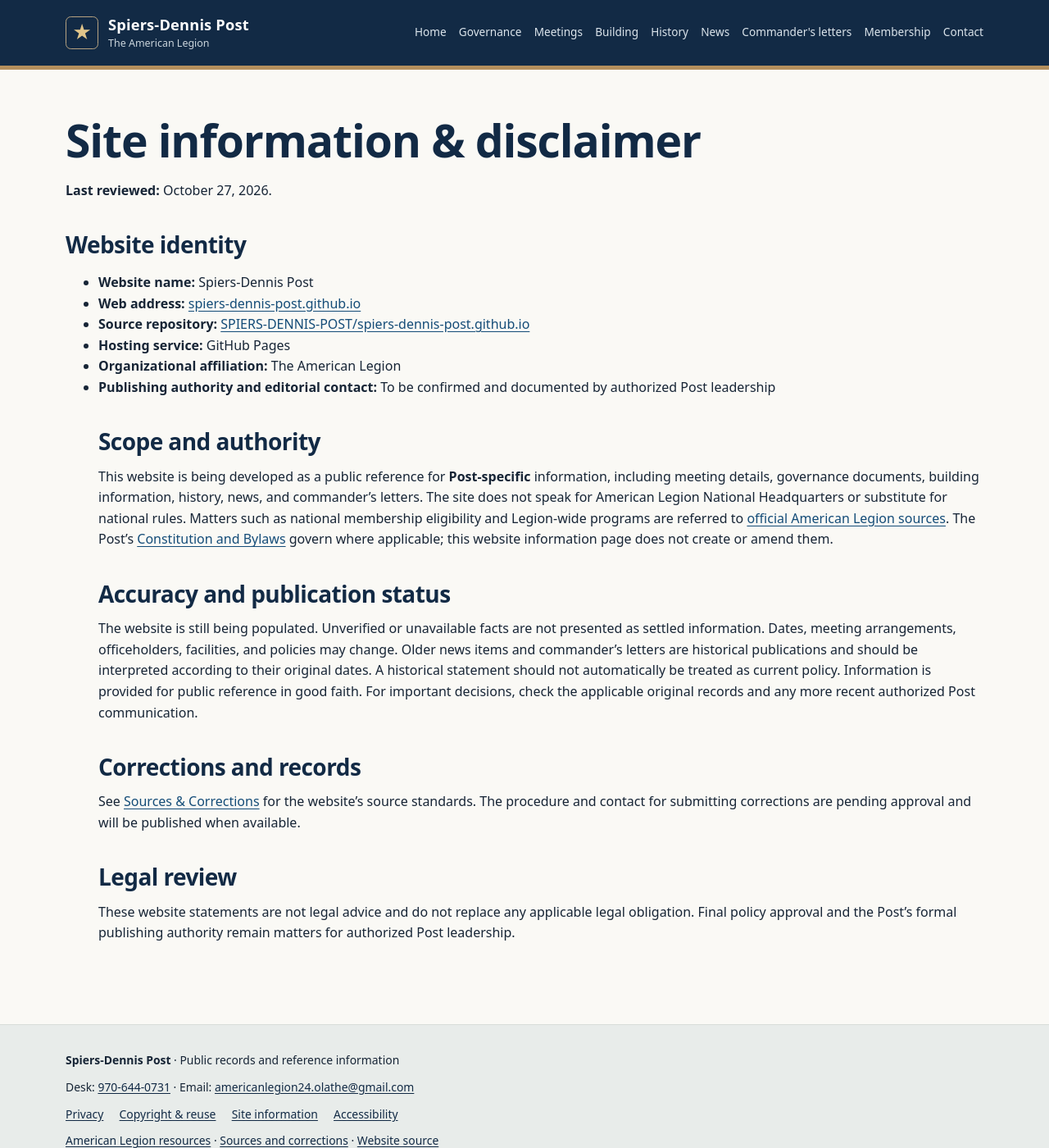
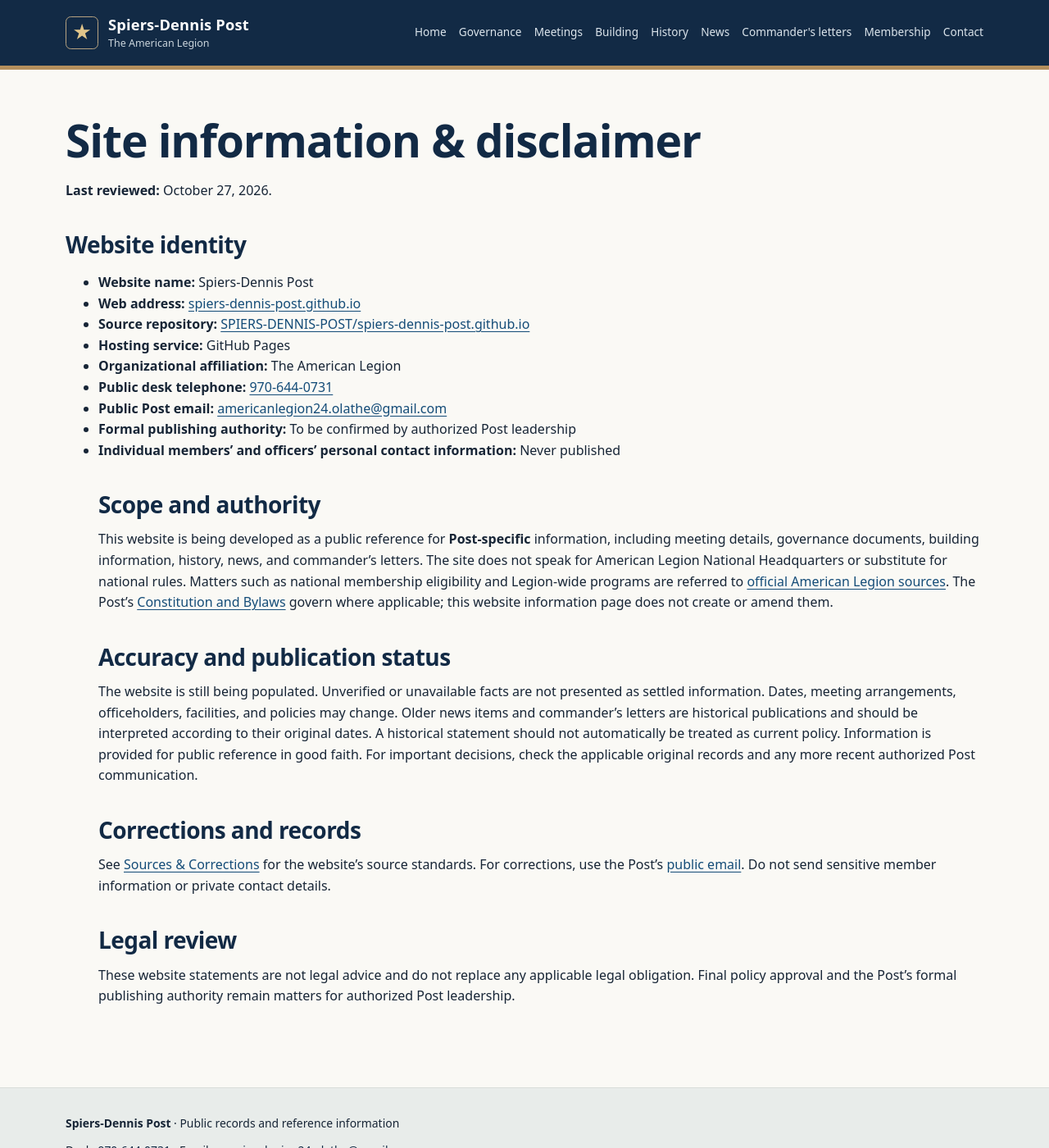
Before and after one commit to SPIERS-DENNIS-POST/spiers-dennis-post.github.io, a Jekyll site: the page built from legal/site-information.md, in a window 1280 px wide and 1400 px high. Shown: the whole window at 82% size. Built offline with Jekyll 4.4.1, drawn with Linux system fonts in a browser that asks for light colours.

Commit message:
Document no-personal-contact rule and route inquiries to Post channels

```diff
--- a/legal/site-information.md
+++ b/legal/site-information.md
@@ -11,7 +11,10 @@
 - **Source repository:** [SPIERS-DENNIS-POST/spiers-dennis-post.github.io](https://github.com/SPIERS-DENNIS-POST/spiers-dennis-post.github.io)
 - **Hosting service:** GitHub Pages
 - **Organizational affiliation:** The American Legion
-- **Publishing authority and editorial contact:** To be confirmed and documented by authorized Post leadership
+- **Public desk telephone:** [{{ site.data.post.contact.phone }}](tel:+1{{ site.data.post.contact.phone | remove: '-' }})
+- **Public Post email:** [{{ site.data.post.contact.email }}](mailto:{{ site.data.post.contact.email }})
+- **Formal publishing authority:** To be confirmed by authorized Post leadership
+- **Individual members' and officers' personal contact information:** Never published
 ## Scope and authority
 This website is being developed as a public reference for **Post-specific** information, including meeting details, governance documents, building information, history, news, and commander's letters.
 The site does not speak for American Legion National Headquarters or substitute for national rules. Matters such as national membership eligibility and Legion-wide programs are referred to [official American Legion sources]({{ '/legion/' | relative_url }}).
@@ -21,6 +24,6 @@
 Older news items and commander's letters are historical publications and should be interpreted according to their original dates. A historical statement should not automatically be treated as current policy.
 Information is provided for public reference in good faith. For important decisions, check the applicable original records and any more recent authorized Post communication.
 ## Corrections and records
-See [Sources & Corrections]({{ '/sources/' | relative_url }}) for the website's source standards. The procedure and contact for submitting corrections are pending approval and will be published when available.
+See [Sources & Corrections]({{ '/sources/' | relative_url }}) for the website's source standards. For corrections, use the Post's [public email](mailto:{{ site.data.post.contact.email }}). Do not send sensitive member information or private contact details.
 ## Legal review
 These website statements are not legal advice and do not replace any applicable legal obligation. Final policy approval and the Post's formal publishing authority remain matters for authorized Post leadership.
```
Also changed, not shown: legal/accessibility.md (+1 -1 lines), legal/copyright.md (+1 -1 lines), legal/privacy.md (+2 -1 lines), sources/index.md (+1 -2 lines), README.md.
